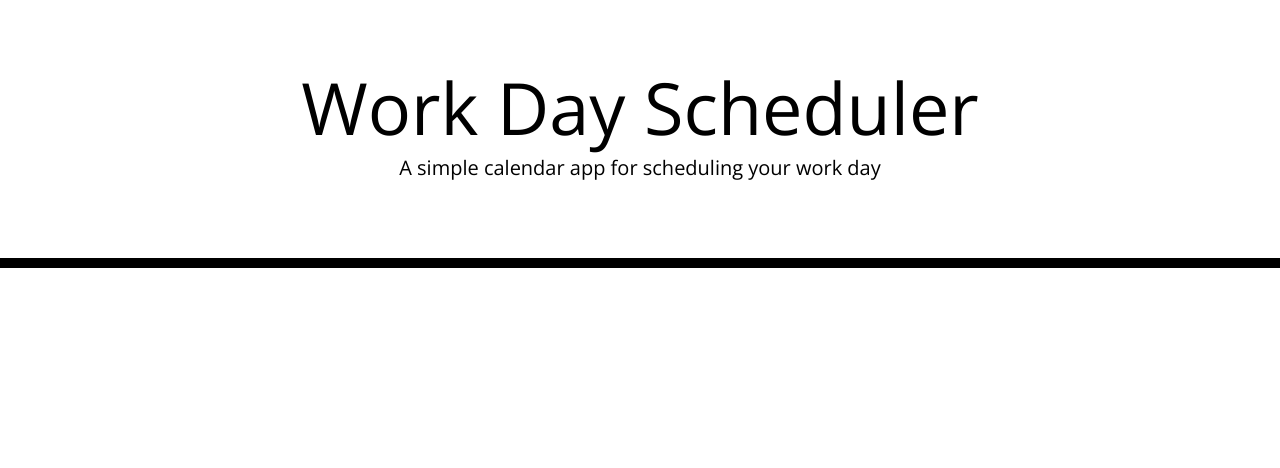
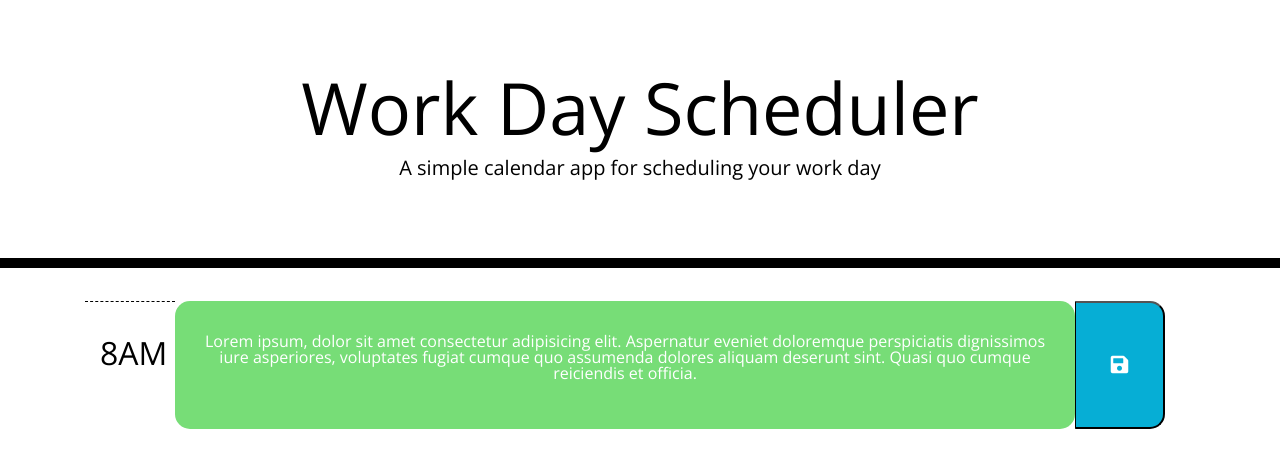
Before and after one commit to christopherdoolhoff/work-day-scheduler, a plain HTML site: page index.html in a window 1280 px wide. Drawn offline with nearby package versions, Linux system fonts and the light colour scheme; files that its build step writes are made by us from their sources.

Commit message:
created first row in html

```diff
--- a/index.html
+++ b/index.html
@@ -30,6 +30,15 @@
     </header>
     <div class="container">
       <!-- Timeblocks go here -->
+      <div class="col-12 row">
+        <div class="col-1 hour">
+          <h2>8AM</h2>
+        </div>
+        <div class="col-10 time-block future">
+          <p class="description">Lorem ipsum, dolor sit amet consectetur adipisicing elit. Aspernatur eveniet doloremque perspiciatis dignissimos iure asperiores, voluptates fugiat cumque quo assumenda dolores aliquam deserunt sint. Quasi quo cumque reiciendis et officia.</p>
+        </div>
+        <button class="col-1 saveBtn fa fa-save"></button>
+      </div>
 
 
     <script src="https://cdnjs.cloudflare.com/ajax/libs/jquery/3.2.1/jquery.min.js"></script>
```
